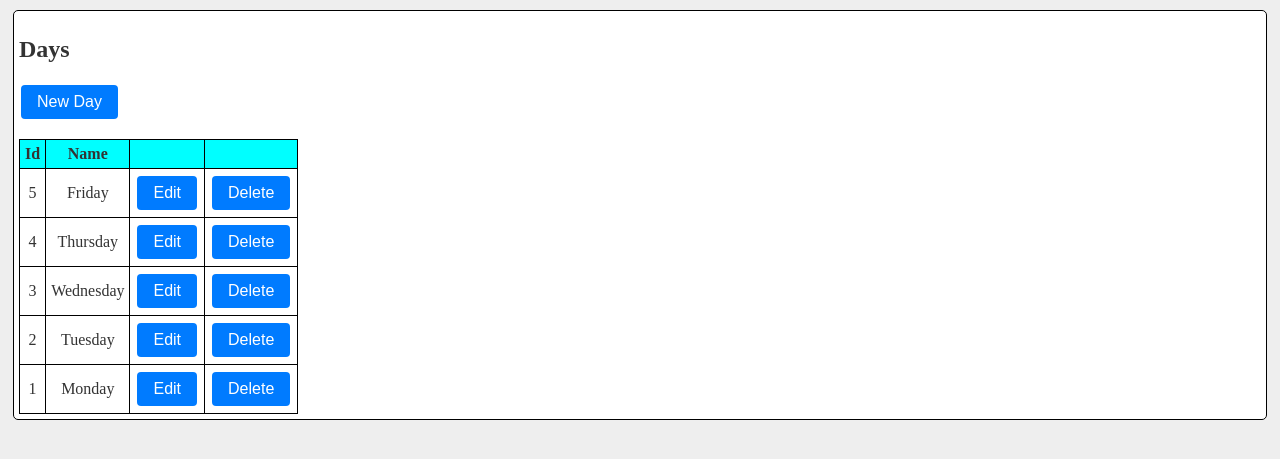
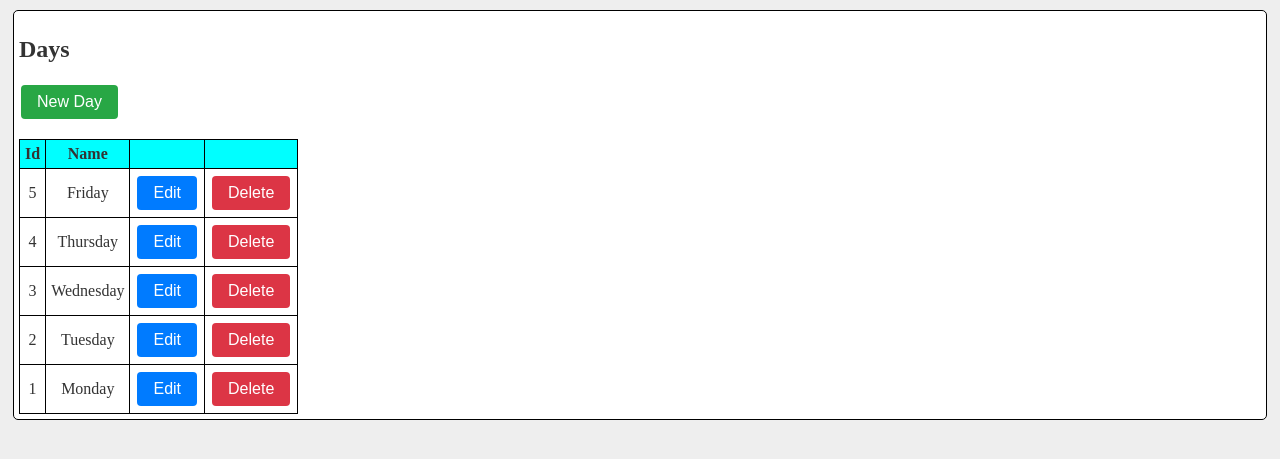
Before and after one commit to asgore-undertale/Week-Program-System, a Flask app: page /table/day/ in a window 1280 px wide. Shown: the part 174-633 px from the top of the page. Run offline with Flask 3, Linux system fonts and the light colour scheme; a user stored in the database is signed in; some libraries are stand-ins or nearby versions.

Commit message:
improving crud styling, and implementing crud error messages

```diff
--- a/routes/models.py
+++ b/routes/models.py
@@ -1,10 +1,11 @@
-from flask import Blueprint, render_template, redirect, url_for
+from flask import Blueprint, render_template, redirect, url_for, flash
 from models import *
 from flask_login import login_required, current_user
 
 from wtforms_sqlalchemy.orm import model_form
 from flask_wtf import FlaskForm
 
+from routes.auth import bcrypt
 
 def get_columns(model):
     return [
@@ -34,6 +35,28 @@ def get_field_args_for_fks(model):
             }
 
     return field_args
+
+def populate_obj_by_form(obj, form):
+    form.populate_obj(obj)
+
+    if obj.__class__ == User:
+        raw_password = form.password.data
+        obj.password = bcrypt.generate_password_hash(raw_password).decode('utf-8')
+
+def commit_changes():
+    try:
+        db.session.commit()
+        return True
+    except Exception as e:
+        error_message = str(e)
+        print(error_message)
+        error_message = error_message[
+            error_message.index(')') + 2
+            :
+            error_message.index('[') - 1
+        ]
+        flash(error_message, 'error')
+        return False
 
 def create_crud_blueprint(name, model, db, url_prefix, template_prefix):
     bp = Blueprint(name, __name__, url_prefix=url_prefix)
@@ -85,9 +108,14 @@ def create_crud_blueprint(name, model, db, url_prefix, template_prefix):
         form = form_class()
         if form.validate_on_submit():
             obj = model()
-            form.populate_obj(obj)
+            populate_obj_by_form(obj, form)
+
             db.session.add(obj)
-            db.session.commit()
+
+            success = commit_changes()
+            if not success:
+                return redirect(url_for(f'{name}.create'))
+
             return redirect(url_for(f'{name}.index'))
 
         return render_template(
@@ -95,7 +123,8 @@ def create_crud_blueprint(name, model, db, url_prefix, template_prefix):
             form=form,
             action="Create",
             title=name.capitalize(),
-            cancel_url=url_for(f'{name}.index')
+            cancel_url=url_for(f'{name}.index'),
+            used_models=used_models
         )
 
     # Edit view
@@ -109,8 +138,12 @@ def create_crud_blueprint(name, model, db, url_prefix, template_prefix):
         form = form_class(obj=obj)
 
         if form.validate_on_submit():
-            form.populate_obj(obj)
-            db.session.commit()
+            populate_obj_by_form(obj, form)
+
+            success = commit_changes()
+            if not success:
+                return redirect(url_for(f'{name}.edit', id=id))
+
             return redirect(url_for(f'{name}.index'))
 
         return render_template(
@@ -118,7 +151,8 @@ def create_crud_blueprint(name, model, db, url_prefix, template_prefix):
             form=form,
             action="Edit",
             title=name.capitalize(),
-            cancel_url=url_for(f'{name}.index')
+            cancel_url=url_for(f'{name}.index'),
+            used_models=used_models
         )
 
     # Delete view
@@ -130,7 +164,8 @@ def create_crud_blueprint(name, model, db, url_prefix, template_prefix):
 
         obj = model.query.get_or_404(id)
         db.session.delete(obj)
-        db.session.commit()
+
+        commit_changes()
         return redirect(url_for(f'{name}.index'))
 
     return bp
@@ -174,6 +209,6 @@ def tables():
         return "Unauthorized.", 401
 
     return render_template(
-        "table_editor_base.html",
+        "tables/table_editor_base.html",
         used_models=used_models
     )
--- a/static/crud_table.css
+++ b/static/crud_table.css
@@ -1,9 +1,7 @@
-/* “New Classroom” button wrapper */
 div > a {
 text-decoration: none;
 }
 
-/* Button */
 .button-blue {
     background-color: #007bff;
     color: #fff;
@@ -14,12 +12,44 @@ text-decoration: none;
     cursor: pointer;
     transition: background-color 0.2s ease;
 }
-
 .button-blue:hover {
     background-color: #0056b3;
+}
+
+.button-green {
+    background-color: #28a745;
+    color: #fff;
+    border: none;
+    border-radius: 4px;
+    padding: 0.5rem 1rem;
+    font-size: 1rem;
+    cursor: pointer;
+    transition: background-color 0.2s ease;
+}
+.button-green:hover {
+    background-color: #1e8e41;
+}
+
+.button-red {
+    background-color: #dc3545;
+    color: #fff;
+    border: none;
+    border-radius: 4px;
+    padding: 0.5rem 1rem;
+    font-size: 1rem;
+    cursor: pointer;
+    transition: background-color 0.2s ease;
+}
+.button-red:hover {
+    background-color: #c82333;
 }
 
 .button-column {
     text-align: left;
     width: 0;
 }
+
+input[type=text], input[type=number], select {
+    max-width: 300px;
+    width: 100%;
+}
--- a/templates/tables/list.html
+++ b/templates/tables/list.html
@@ -1,11 +1,11 @@
-{% extends 'table_editor_base.html' %}
+{% extends 'tables/table_editor_base.html' %}
 
 {% block content %}
   <h2>{{ model_name }}s</h2>
 
   <div>
     <a href="{{ url_for(request.endpoint.replace('.index', '.create')) }}">
-      <button class="button-blue">New {{ model_name }}</button>
+      <button class="button-green">New {{ model_name }}</button>
     </a>
   </div>
   <br>
@@ -53,7 +53,10 @@
             </td>
             <td>
               <a href="{{ url_for(request.endpoint.replace('.index', '.delete'), id=item.id) }}">
-                <button class="button-blue">Delete</button>
+                <button
+                  class="button-red"
+                  onclick="return confirm('⚠️ Are you sure you want to do this?');"
+                >Delete</button>
               </a>
             </td>
           </tr>
```
Also changed, not shown: templates/tables/form.html (+15 -4 lines).
